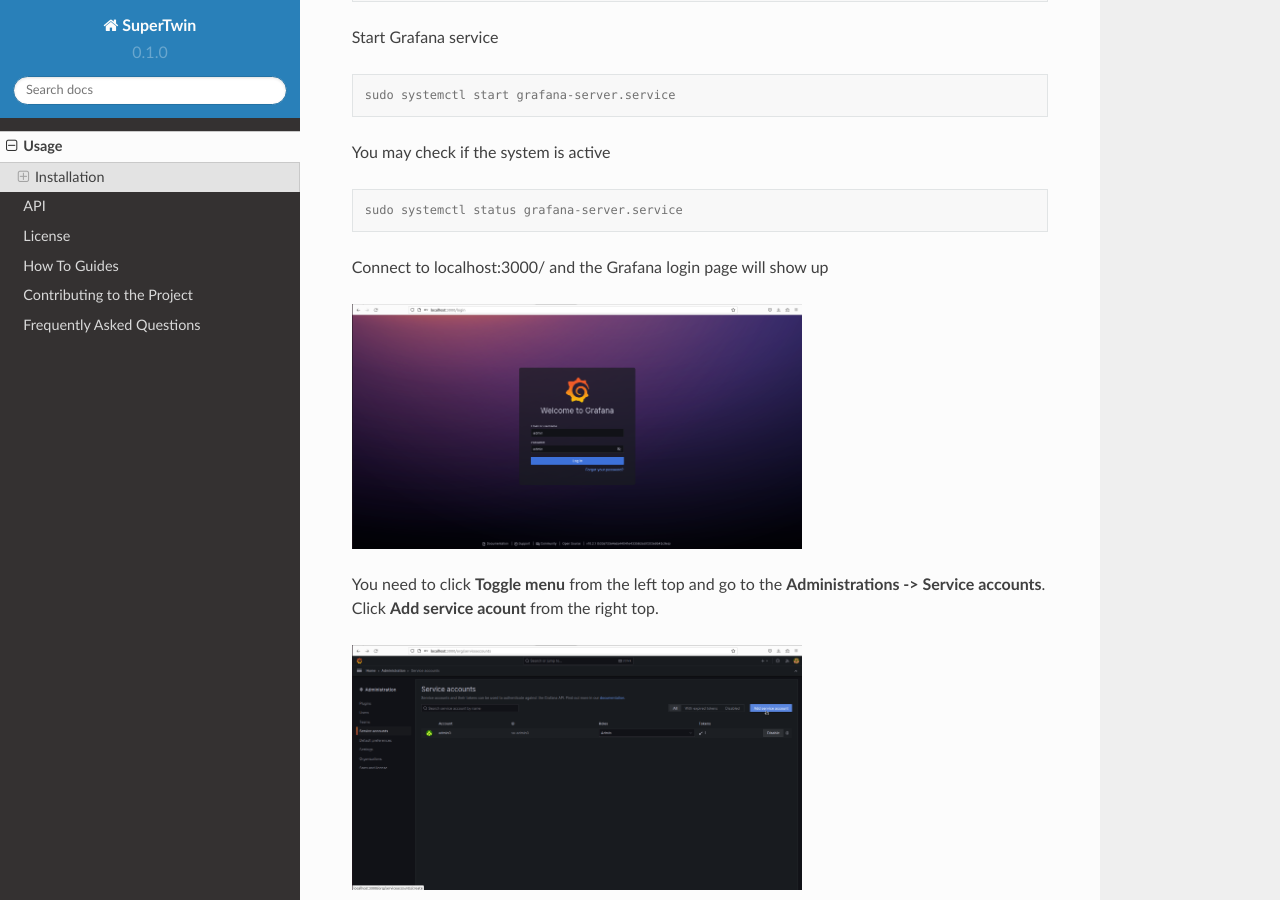
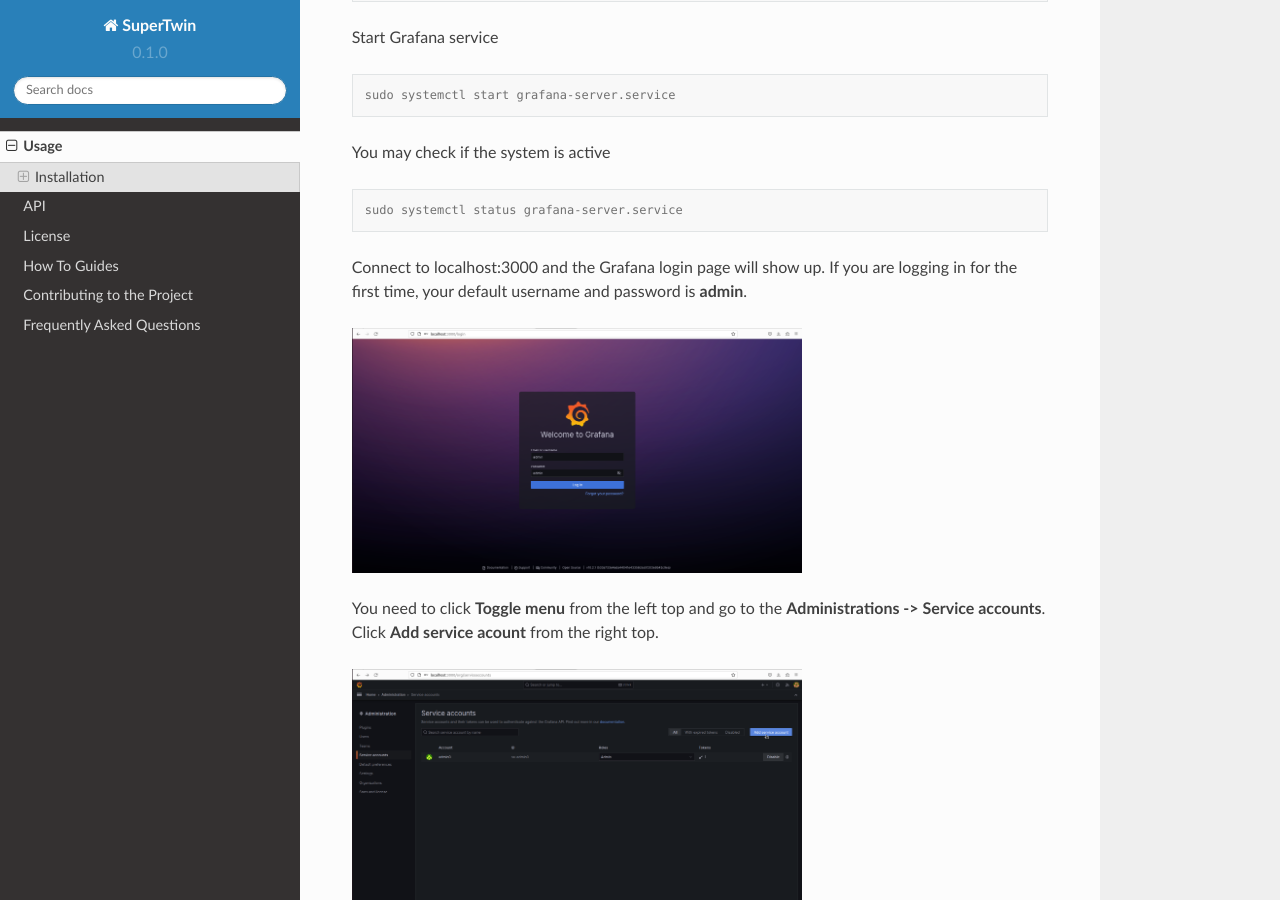
Before and after one commit to AliFehmi/readthedocs_deneme, a Sphinx documentation site: the page built from docs/source/usage.rst, in a window 1280 px wide and 900 px high, scrolled down 2535 px. Built offline with Sphinx 7.4.7 and the Read the Docs theme 2.0.0, drawn with Linux system fonts in a browser that asks for light colours.

Commit message:
image_block2

```diff
--- a/docs/source/usage.rst
+++ b/docs/source/usage.rst
@@ -45,13 +45,11 @@ First step is to install the GPT key.
 
    sudo apt-get install gnupg curl
 
-
 Next import the MongoDB public GPG key.
 
 .. code-block:: console
 
    curl -fsSL https://pgp.mongodb.com/server-7.0.asc | \sudo gpg -o /usr/share/keyrings/mongodb-server-7.0.gpg \--dearmor
-
 
 Create repository for MongoDB
 
@@ -59,13 +57,11 @@ Create repository for MongoDB
 
    echo "deb [ arch=amd64,arm64 signed-by=/usr/share/keyrings/mongodb-server-7.0.gpg ] https://repo.mongodb.org/apt/ubuntu jammy/mongodb-org/7.0 multiverse" | sudo tee /etc/apt/sources.list.d/mongodb-org-7.0.list
 
-
 Update local package index.
 
 .. code-block:: console
 
    sudo apt-get update
-
 
 Finally to install mongoDB.
 
@@ -73,14 +69,11 @@ Finally to install mongoDB.
 
    sudo apt-get install -y mongodb-org
 
-
 You may check if the installation was successful by running this command.
 
 .. code-block:: console
 
    mongod --version
-
-
 
 1.2) MongoDB Compass Installation
 ^^^^^^^^^^^^^^^^^^^^^^^^^^^^^^^^^
@@ -93,13 +86,11 @@ After the installation, start the service
 
    sudo systemctl start mongod.service
 
-
 You may check if the system is active
 
 .. code-block:: console
 
    sudo systemctl status mongod.service
-
 
 ..Open the application and click on the connect button.
 
@@ -114,14 +105,11 @@ Install InfluxDB
    wget https://dl.influxdata.com/influxdb/releases/influxdb_1.8.10_amd64.deb
    sudo dpkg -i influxdb_1.8.10_amd64.deb
 
-
 You may check if the installation was successful by running this command.
 
 .. code-block:: console
 
    sudo influxd
-
-
 
 1.4) Grafana 10.2.1 (OSS) Installation
 ^^^^^^^^^^^^^^^^^^^^^^^^^
@@ -134,13 +122,11 @@ Install the Grafana
    wget https://dl.grafana.com/oss/release/grafana_10.2.1_amd64.deb
    sudo dpkg -i grafana_10.2.1_amd64.deb
 
-
 Start Grafana service
 
 .. code-block:: console
 
    sudo systemctl start grafana-server.service
-
 
 You may check if the system is active
 
@@ -148,36 +134,30 @@ You may check if the system is active
 
    sudo systemctl status grafana-server.service
 
-
-Connect to localhost:3000/ and the Grafana login page will show up
+Connect to localhost:3000 and the Grafana login page will show up. If you are logging in for the first time, your default username and password is **admin**.
 
 .. image:: ../images/login.png
    :width: 450
-
 
 You need to click **Toggle menu** from the left top and go to the **Administrations -> Service accounts**. Click **Add service acount** from the right top.
 
 .. image:: ../images/add_service.png
    :width: 450
 
-
 Choose a display name and change the role to the **Admin** and create account.
 
 .. image:: ../images/create_account.png
    :width: 450
-
 
 Click on the user that you created and click **Add service account token** and than click generate token.
 
 .. image:: ../images/generate_token.png
    :width: 450
 
-
 Copy the code to the clipboard.
 
 .. image:: ../images/add_service.png
    :width: 450
-
 
 Open your terminal and open your **env.txt** file.
 
@@ -185,13 +165,10 @@ Open your terminal and open your **env.txt** file.
 
    code env.txt
 
-
 Replace the **GRAFANA_TOKEN** code with the code that you copied to your clipboard.
 
 .. image:: ../images/paste_to_env.png
    :width: 450
-
-
 
 1.6) Install additional requirements
 
@@ -206,7 +183,6 @@ Replace the **GRAFANA_TOKEN** code with the code that you copied to your clipboa
    sudo pip3 install scp
    sudo pip3 install matplotlib
 
-
 Install these requierements to the remote
 
 .. code-block:: console
@@ -218,8 +194,6 @@ Install these requierements to the remote
    sudo apt-get install lm-sensors
    /var/lib/pcp/pmdas/perfevent$ sudo ./Install
 
-
-
 1.7) Run the server
 
 Clone the repository
@@ -228,13 +202,11 @@ Clone the repository
 
    git clone https://github.com/sparcityeu/Digital-SuperTwin.git
 
-
 Inside of the SuperTwin directory
 
 .. code-block:: console
 
    sudo python3 supertwin.py
-
 
 2) Manjaro
 ++++++++++
```
